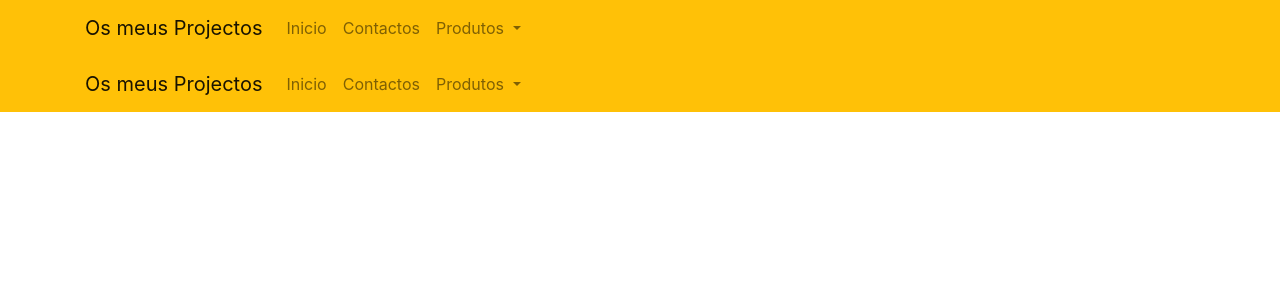
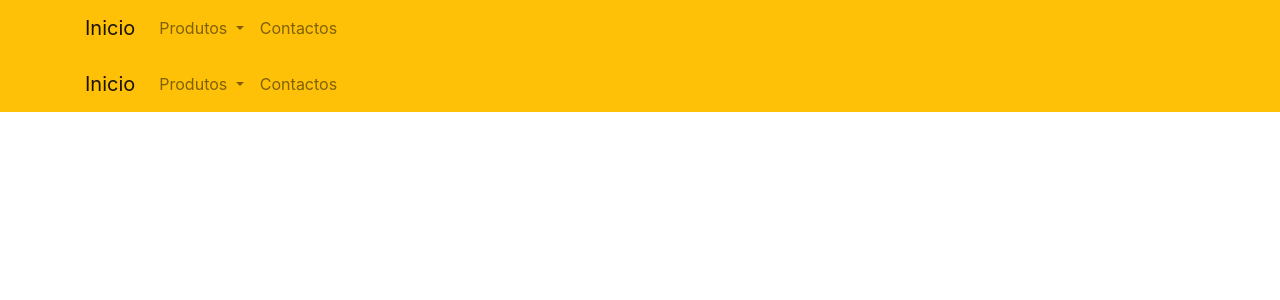
Before and after one commit to Wycom/site-produtos, an Angular app in the folder SiteProdutos/: page /nav-bar in a window 1280 px wide. Shown: the top 300 px of the page. Built offline with nearby package versions, Linux system fonts and the light colour scheme.

Commit message:
Actualização nav-bar

```diff
--- a/SiteProdutos/angular.json
+++ b/SiteProdutos/angular.json
@@ -27,7 +27,9 @@
               "node_modules/bootstrap/dist/css/bootstrap.min.css",
               "src/styles.css"
             ],
-            "scripts": []
+            "scripts": [
+
+            ]
           },
           "configurations": {
             "production": {
--- a/SiteProdutos/src/app/app.component.html
+++ b/SiteProdutos/src/app/app.component.html
@@ -1,2 +1,4 @@
+
 <app-nav-bar></app-nav-bar>
+
 <router-outlet></router-outlet>
--- a/SiteProdutos/src/app/nav-bar/nav-bar.component.html
+++ b/SiteProdutos/src/app/nav-bar/nav-bar.component.html
@@ -1,26 +1,25 @@
+
 <nav class="navbar navbar-expand-lg navbar-light bg-warning">
   <div class="container">
-  <a class="navbar-brand" href="#">Os meus Projectos</a>
-  <button class="navbar-toggler" type="button" data-toggle="collapse" data-target="#navbarNavDropdown" aria-controls="navbarNavDropdown" aria-expanded="false" aria-label="Toggle navigation">
-    <span class="navbar-toggler-icon"></span>
-  </button>
+  <a class="navbar-brand" [routerLink]="['/pagina-inicial']" routerLinkActive="router-link-active">Inicio</a>
+  <button class="navbar-toggler" type="button"  data-toggle="collapse" data-target="#navbarNavDropdown" aria-controls="navbarNavDropdown" aria-expanded="false" aria-label="Toggle navigation">
+      <span class="navbar-toggler-icon"></span>
+    </button>
   <div class="collapse navbar-collapse" id="navbarNavDropdown">
     <ul class="navbar-nav">
-        <li class="nav-item">
-            <a class="nav-link" [routerLink]="['/pagina-inicial']" routerLinkActive="router-link-active" >Inicio <span class="sr-only">(current)</span></a>
+        <li class="nav-item dropdown">
+            <a class="nav-link dropdown-toggle" id="navbarDropdownMenuLink" data-toggle="dropdown" aria-haspopup="true" aria-expanded="true">
+                Produtos
+            </a>
+            <div class="dropdown-menu" aria-labelledby="navbarDropdownMenuLink">
+              <a class="dropdown-item" >Computadores</a>
+              <a class="dropdown-item" >SmartPhones</a>
+              <a class="dropdown-item" >SmartWatch</a>
+            </div>
           </li>
       <li class="nav-item">
         <a class="nav-link" [routerLink]="['/form_contactos']" routerLinkActive="router-link-active" > Contactos </a>
       </li>
-      <li class="nav-item dropdown">
-        <a class="nav-link dropdown-toggle" id="navbarDropdownMenuLink" data-toggle="dropdown" aria-haspopup="true" aria-expanded="false">
-            Produtos
-        </a>
-        <div class="dropdown-menu" aria-labelledby="navbarDropdownMenuLink">
-          <a class="dropdown-item" >Action</a>
-          <a class="dropdown-item" >Another action</a>
-          <a class="dropdown-item" >Something else here</a>
-        </div>
-      </li>
+
     </ul>
     </div>
--- a/SiteProdutos/src/index.html
+++ b/SiteProdutos/src/index.html
@@ -4,7 +4,9 @@
   <meta charset="utf-8">
   <title>SiteProdutos</title>
   <base href="/">
-
+  <script src="https://code.jquery.com/jquery-3.3.1.slim.min.js" integrity="sha384-q8i/X+965DzO0rT7abK41JStQIAqVgRVzpbzo5smXKp4YfRvH+8abtTE1Pi6jizo" crossorigin="anonymous"></script>
+  <script src="https://cdnjs.cloudflare.com/ajax/libs/popper.js/1.14.7/umd/popper.min.js" integrity="sha384-UO2eT0CpHqdSJQ6hJty5KVphtPhzWj9WO1clHTMGa3JDZwrnQq4sF86dIHNDz0W1" crossorigin="anonymous"></script>
+  <script src="https://stackpath.bootstrapcdn.com/bootstrap/4.3.1/js/bootstrap.min.js" integrity="sha384-JjSmVgyd0p3pXB1rRibZUAYoIIy6OrQ6VrjIEaFf/nJGzIxFDsf4x0xIM+B07jRM" crossorigin="anonymous"></script>
   <meta name="viewport" content="width=device-width, initial-scale=1">
   <link rel="icon" type="image/x-icon" href="favicon.ico">
 </head>
```
